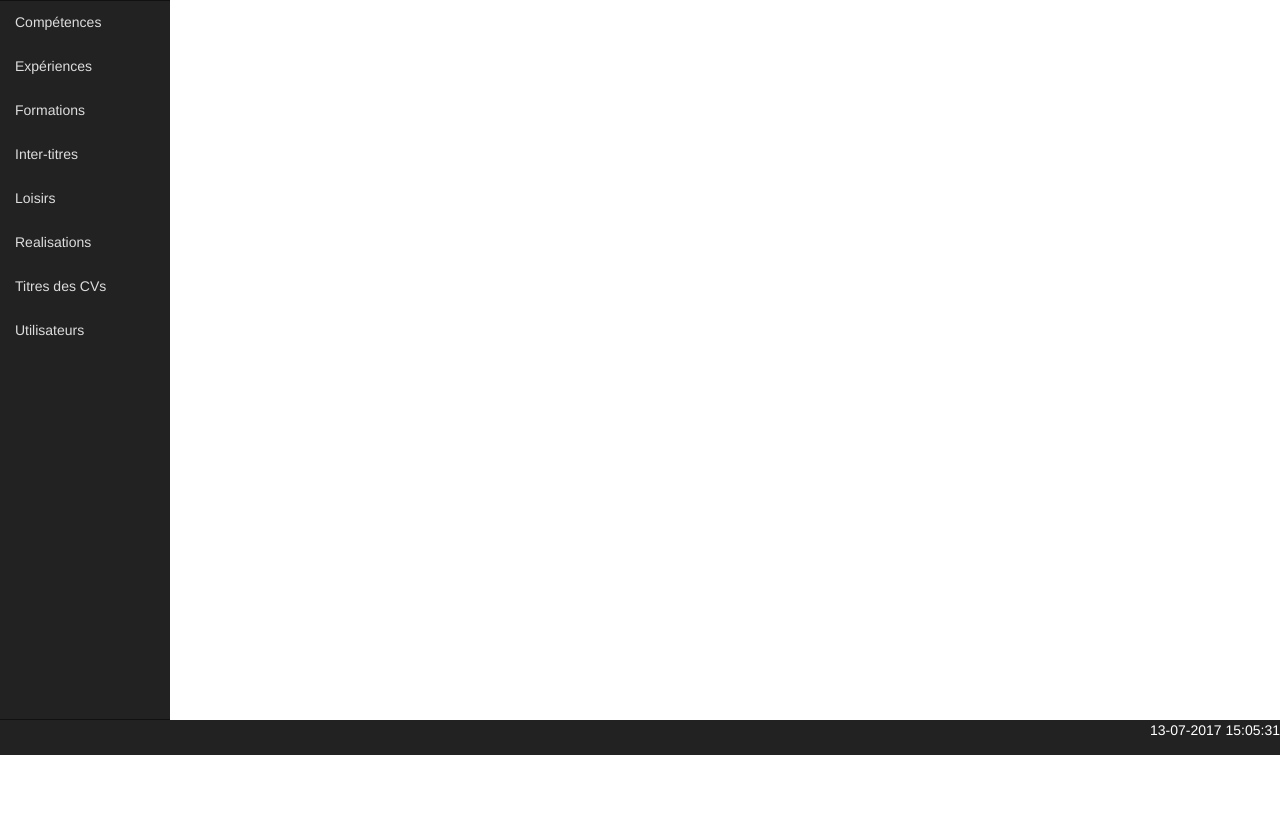
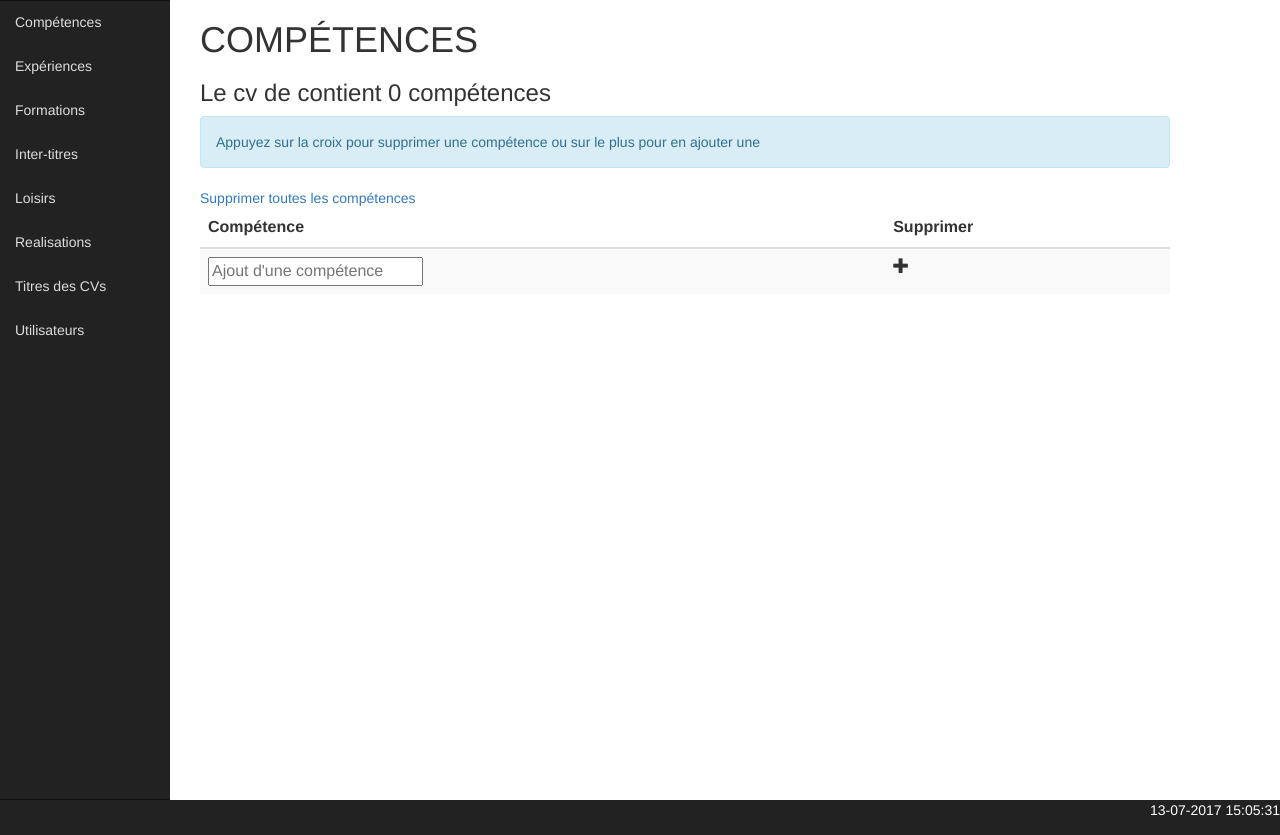
Before and after one commit to AliLasPolas/site_cv, a PHP site: page /competences.php in a window 1280 px wide. Shown: the part 45-880 px from the top of the page. Before the commit the page ends 800 px from the top, so only its background shows below. Run offline with PHP 8.4, Linux system fonts and the light colour scheme; data that the repository does not hold is empty; some libraries are stand-ins or nearby versions.

Commit message:
maj 05/07/17

```diff
--- a/admin/asset/css/style.css
+++ b/admin/asset/css/style.css
@@ -15,7 +15,7 @@
 .menu_gauche{
 	background-color: #222;
 	width: 100%;
-	height: calc(100% - 80px);
+	height: 100%;
 	line-height: 22px;
 	border-top: solid 1px #111111;
 	border-bottom: solid 1px #111111;
@@ -31,12 +31,6 @@
 	color: #000;
 }
 
-.main{
-	float: left;
-	width: 85%;
-	display: block;
-}
-
 .time{
 	float: right;
 	color: #fff;
--- /dev/null
+++ b/admin/asset/js/script.js
@@ -0,0 +1,70 @@
+$(function(){
+	var data;
+	$(document).on('click', '.supprimer', function(e){
+		let confirmation = confirm("Valider la suppression");
+		if (confirmation == true) {
+			console.log($('.hidden').html());
+			$.ajax({
+				url : "delete.php",
+				type : "POST",
+				data: {
+					id_competence : $(this).children().html()
+				}
+			}).
+			done(function(data){
+				$('.validation').html('<div class="alert alert-success">La compétence a bien été supprimée</div>');
+			}).
+			fail(function(data){
+				$('.validation').html('<div class="alert alert-danger">Erreur, la compétence n\'a pas été supprimée </div>');
+			});
+		}
+		$(this).parent().parent().remove();
+	});
+	$(document).on('click', '.ajouter', insertion );
+	$('#ajout').on('keypress', function(e){
+		if (e.which == 13) {
+		insertion();
+		}
+	});
+
+	function insertion(e){
+		let ajout = $('#ajout').val();
+		if (ajout.length > 0) {
+			$.ajax({
+				url : "ajout.php",
+				type : "POST",
+				data: {
+					id_ajout : $('#ajout').val()
+				}
+			}).
+			done(function(data){
+				data = JSON.parse(data);
+				console.log(data);
+				$('.validation').html('<div class="alert alert-success">La compétence a bien été ajoutée</div>');
+				$('tr').last().before('<tr><td>' + data.competence + '</td><td><span class="supprimer glyphicon glyphicon-remove"><div class="hidden">' + data.id_competence + '</div></span></td></tr>') ;
+				$('input').val('');
+			}).
+			fail(function(){
+				$('.validation').html('<div class="alert alert-danger">Erreur, la compétence n\'a pas été ajoutée </div>');
+			});
+		}
+		else{
+			$('.validation').html('<div class="alert alert-danger">Erreur, la compétence ne peut etre laissée vide ! </div>');
+		}
+	}
+	$('.supprimer_tout').on("click", function(e){
+		let confirme = confirm("Valider la suppression");
+		if (confirme == true) {
+			console.log('true');
+			$.ajax({
+				url : "delete_all.php",
+				type : "POST",
+				data : {
+					post : "post"
+				}
+			});
+		}
+		$('.tr_competences').remove();
+	});
+
+});
--- a/admin/competences.php
+++ b/admin/competences.php
@@ -1,7 +1,44 @@
 <?php require_once'include/header.php'; ?>
 
+<?php
+
+$noms = $pdoCV->query("SELECT * FROM utilisateurs WHERE id_utilisateur = '1' ");
+$noms = $noms->fetch();
+
+$competences = $pdoCV->query("SELECT * FROM competences WHERE utilisateur_id = '1' ");
+$competences = $competences->fetchAll();
 
 
+ ?>
+
+ <div class="col-md-10">
+ 	<h1> COMPÉTENCES </h1>
+ 	<h3> <?php echo 'Le cv de ' . $noms['prenom'] . ' contient ' . count($competences) . ' compétences' ?> </h2>
+ 	<div class="validation">
+ 	<div class="alert alert-info"> Appuyez sur la croix pour supprimer une compétence ou sur le plus pour en ajouter une </div>
+ 	</div>
+ 	<a class="supprimer_tout">Supprimer toutes les compétences</a>
+	<table class="table table-striped">
+		<thead class="thead-inverse">
+			<tr>
+				<th>Compétence</td>
+				<th>Supprimer</td>
+			</tr>
+		</thead>
+		<tbody>
+			<?php
+			foreach ($competences as $competence) {
+				echo '<tr class="tr_competences"><td class="competence">' . $competence['competence'] . '</td><td><span class="supprimer glyphicon glyphicon-remove
+				"><div class="hidden">' . $competence['id_competence'] . '</div></span></td></tr>';
+			}
+			 ?>
+			<tr>
+				<td><input type="text" name="ajout" id="ajout" placeholder="Ajout d'une compétence"></td>
+				<td><span class="ajouter glyphicon glyphicon-plus"></span></td>
+			</tr>
+		</tbody>
+	</table>
+ </div>
 
 
 <?php require_once'include/footer.php'; ?>
--- a/admin/include/footer.php
+++ b/admin/include/footer.php
@@ -10,5 +10,7 @@
 <script src="https://code.jquery.com/jquery-3.2.1.min.js" integrity="sha256-hwg4gsxgFZhOsEEamdOYGBf13FyQuiTwlAQgxVSNgt4=" crossorigin="anonymous"></script>
 
 <script src="https://maxcdn.bootstrapcdn.com/bootstrap/3.3.7/js/bootstrap.min.js" integrity="sha384-Tc5IQib027qvyjSMfHjOMaLkfuWVxZxUPnCJA7l2mCWNIpG9mGCD8wGNIcPD7Txa" crossorigin="anonymous"></script>
+
+<script type="text/javascript" src="/site_cv/admin/asset/js/script.js"></script>
 </body>
 </html>
--- a/admin/include/header.php
+++ b/admin/include/header.php
@@ -24,7 +24,8 @@
 		<div class="row">
 			<div class="col-md-2 ">
 				<ul class="nav nav-pills nav-stacked menu_gauche">
-					<li><a href="#">Compétences</a></li>
+					<li><a data-toggle="confirmation" data-title="Open Google?"
+ href="#">Compétences</a></li>
 					<li><a href="#">Expériences</a></li>
 					<li><a href="#">Formations</a></li>
 					<li><a href="#">Inter-titres</a></li>
```
Also changed, not shown: admin/ajout.php (added, +13 -0 lines), admin/delete.php (added, +24 -0 lines), admin/delete_all.php (added, +10 -0 lines).
